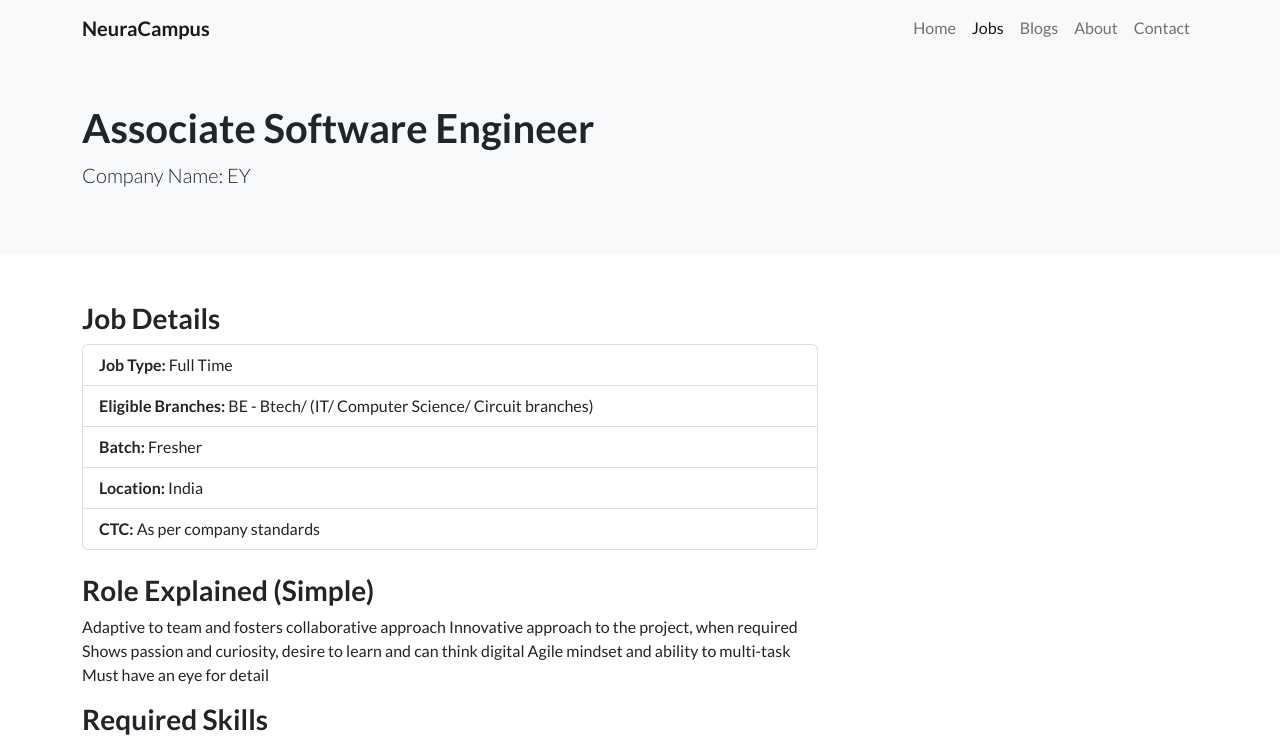
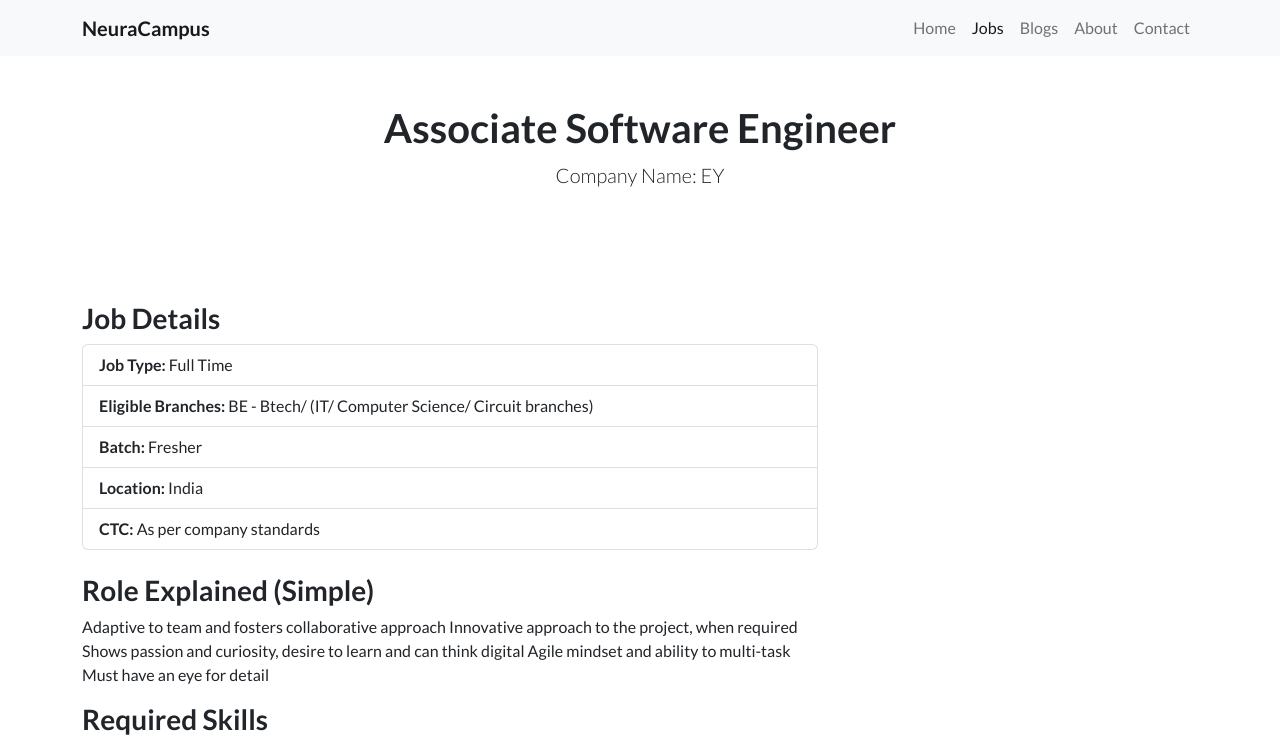
Before and after one commit to neuracampus/neuracampus.github.io, a plain HTML site: page job-get-EY.html in a window 1280 px wide. Shown: the top 742 px of the page. Drawn offline with nearby package versions, Linux system fonts and the light colour scheme.

Commit message:
Update job-get-EY.html

```diff
--- a/job-get-EY.html
+++ b/job-get-EY.html
@@ -52,12 +52,13 @@
     </div>
   </div>
 </nav>
-<header class="bg-light py-5">
-  <div class="container">
-    <h1 class="fw-bold">Associate Software Engineer</h1>
+<header class="job-header py-5">
+  <div class="container text-center">
+    <h1 class="fw-bold position-relative">Associate Software Engineer</h1>
     <p class="lead">Company Name: EY</p>
   </div>
 </header>
+
 
 <section class="py-5">
   <div class="container">
```
